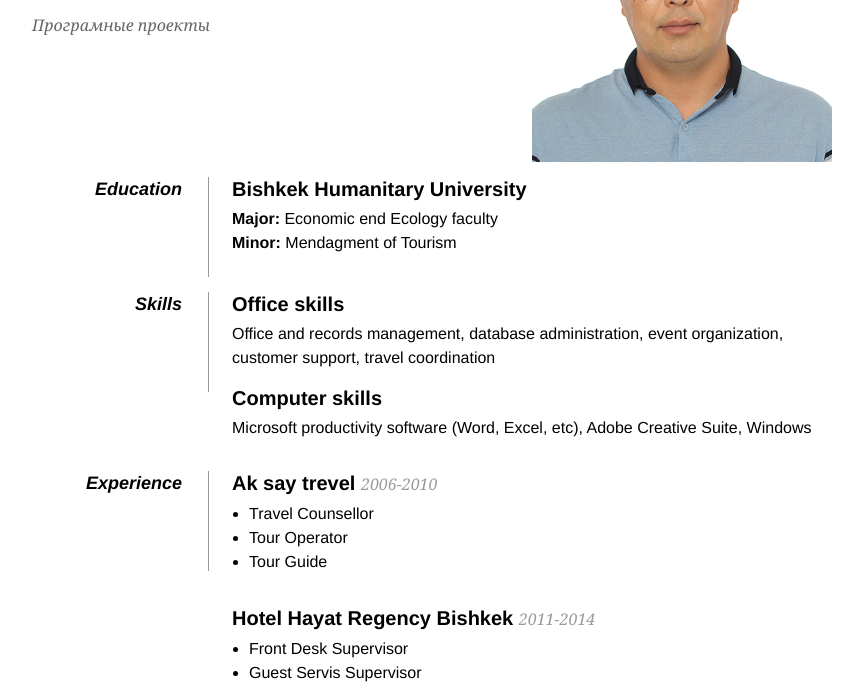
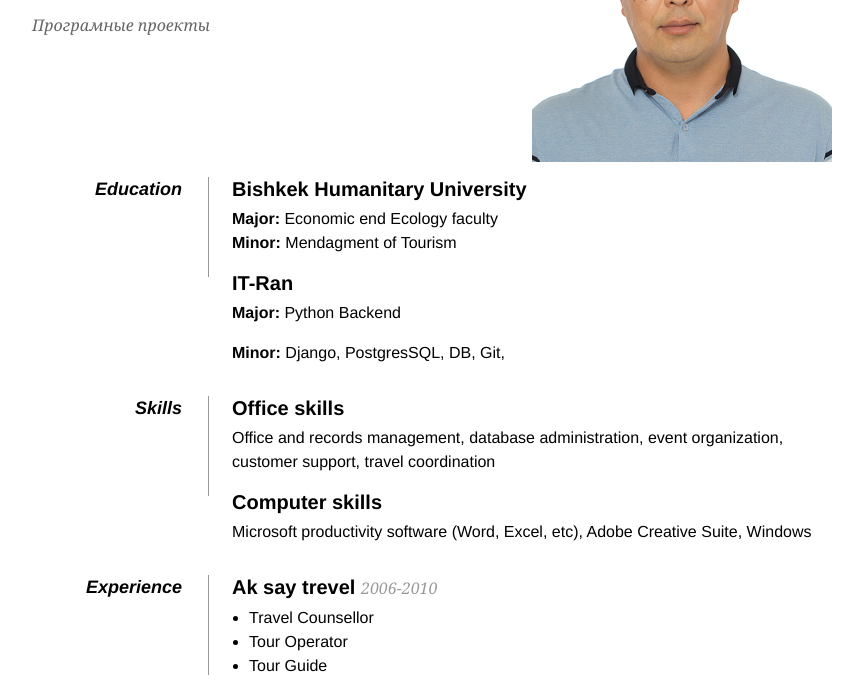
Before and after one commit to sultan3005/Resume, a plain HTML site: page index.html in a window 1280 px wide. Shown: the part 148-830 px from the top of the page, without its empty margins (208-1071 px from the left). Drawn offline with Linux system fonts and the light colour scheme.

Commit message:
change education

```diff
--- a/index.html
+++ b/index.html
@@ -45,6 +45,9 @@
                 <h2>Bishkek Humanitary University</h2>
                 <p><strong>Major:</strong> Economic end Ecology faculty<br />
                    <strong>Minor:</strong> Mendagment of Tourism</p>
+                <h2>IT-Ran</h2>
+                <p><strong>Major:</strong> Python Backend</p>
+                <p><strong>Minor:</strong> Django, PostgresSQL, DB, Git, </p>
             </dd>
 
             <dd class="clear"></dd>
```
